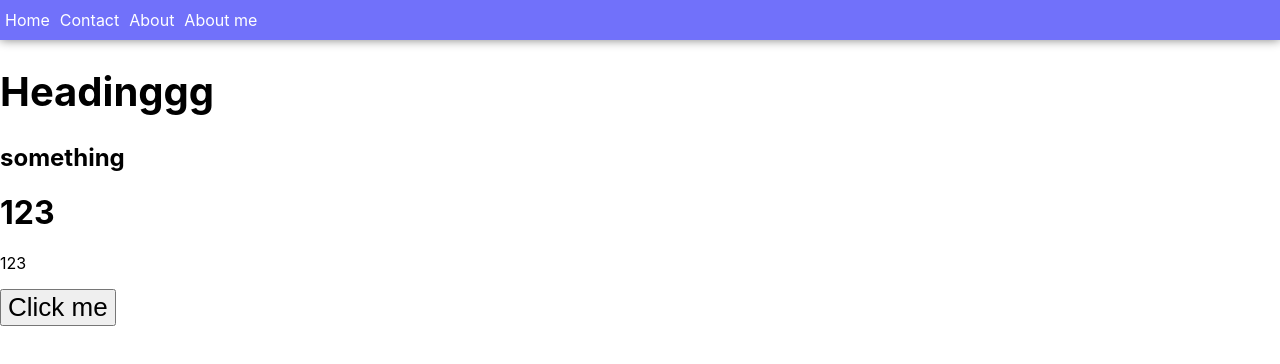
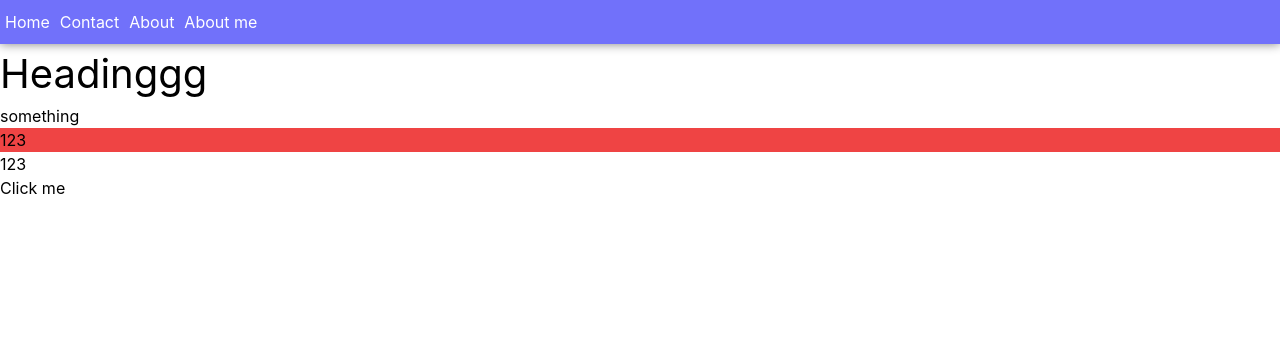
Before and after one commit to acadea/course_react_deep_dive, a React (Vite) app: page / in a window 1280 px wide. Shown: the top 364 px of the page. Built offline with nearby package versions, Linux system fonts and the light colour scheme.

Commit message:
added windicss

```diff
--- a/package.json
+++ b/package.json
@@ -15,6 +15,8 @@
     "@types/react": "^18.0.0",
     "@types/react-dom": "^18.0.0",
     "@vitejs/plugin-react": "^1.3.0",
-    "vite": "^2.9.9"
+    "vite": "^2.9.9",
+    "vite-plugin-windicss": "^1.8.7",
+    "windicss": "^3.5.6"
   }
 }
--- a/src/App.jsx
+++ b/src/App.jsx
@@ -31,7 +31,7 @@ function App() {
         Headinggg
        </Heading>
 
-      <h1>{abc}</h1>
+      <h1 className='bg-red-500'>{abc}</h1>
 
       {paragraph}
 
--- a/src/main.jsx
+++ b/src/main.jsx
@@ -1,6 +1,7 @@
 import React from 'react'
 import ReactDOM from 'react-dom/client'
 import App from './App'
+import 'virtual:windi.css';
 import './index.css'
 
 ReactDOM.createRoot(document.getElementById('root')).render(
--- a/vite.config.js
+++ b/vite.config.js
@@ -1,7 +1,10 @@
 import { defineConfig } from 'vite'
 import react from '@vitejs/plugin-react'
+import WindiCSS from 'vite-plugin-windicss'
+
+
 
 // https://vitejs.dev/config/
 export default defineConfig({
-  plugins: [react()]
+  plugins: [react(), WindiCSS()]
 })
```
Also changed, not shown: 1 other file (tests, documents, lock files or other folders).
